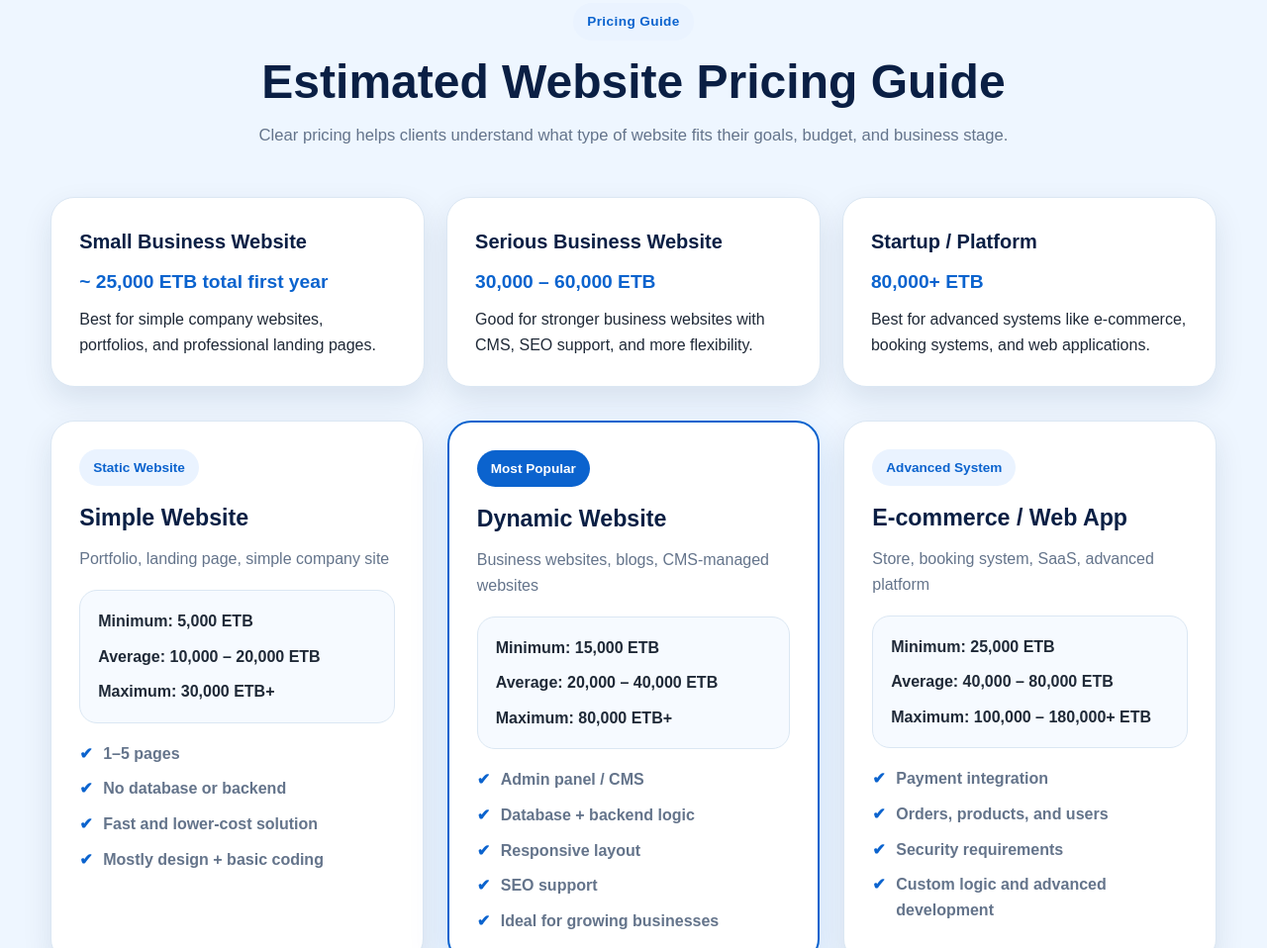
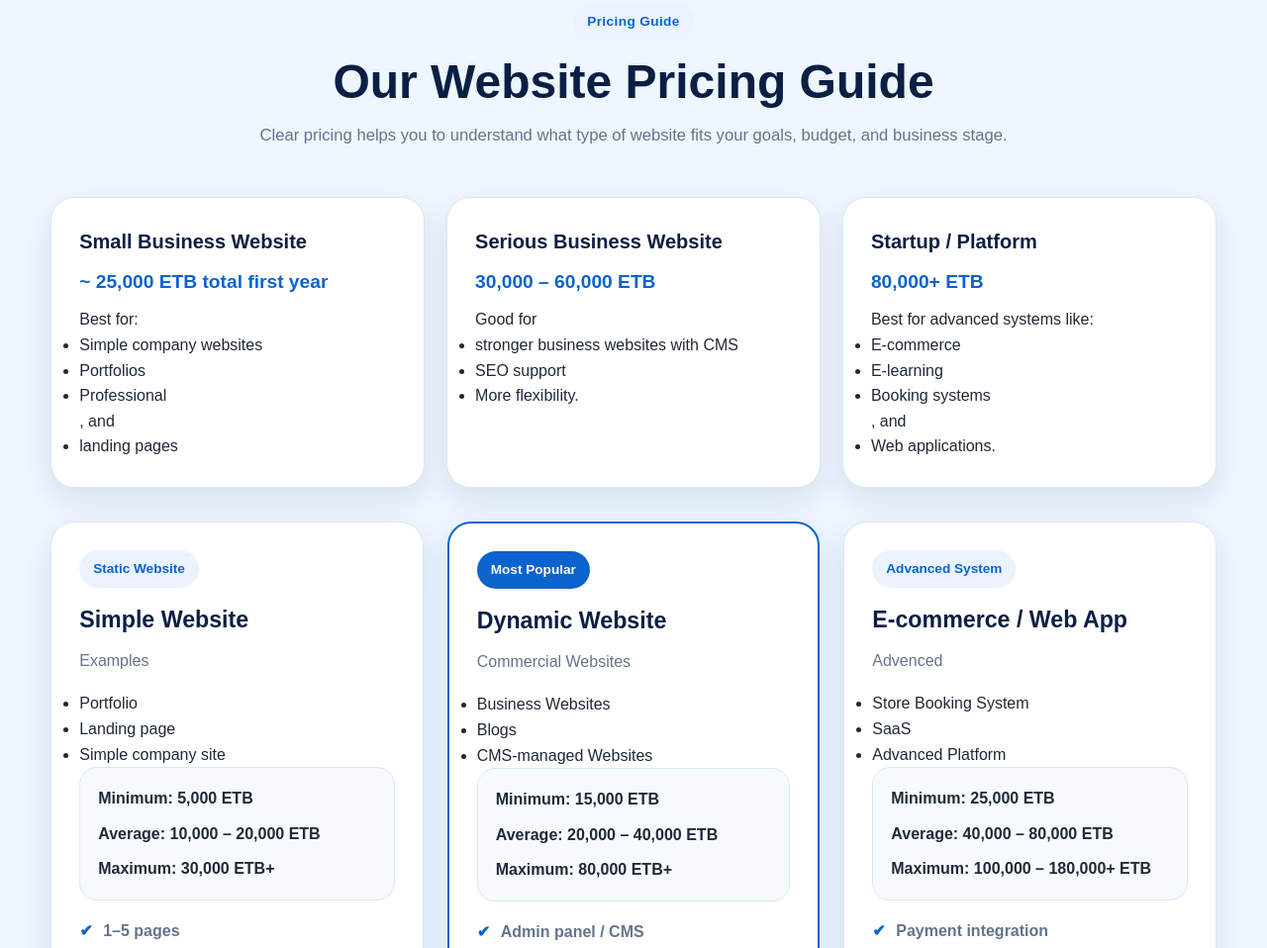
Before and after one commit to MuluTilaCodeCamp/mulutilacodecomp, a plain HTML site: page client/services.html in a window 1280 px wide. Shown: the part 1277-2235 px from the top of the page at 99% size. Drawn offline with Linux system fonts and the light colour scheme.

Commit message:
Update Pricing List item

```diff
--- a/client/services.html
+++ b/client/services.html
@@ -119,10 +119,10 @@
         <div class="container">
           <div class="section-head reveal">
             <span class="eyebrow dark">Pricing Guide</span>
-            <h2>Estimated Website Pricing Guide</h2>
+            <h2>Our Website Pricing Guide</h2>
             <p>
-              Clear pricing helps clients understand what type of website fits
-              their goals, budget, and business stage.
+              Clear pricing helps you to understand what type of website fits
+              your goals, budget, and business stage.
             </p>
           </div>
 
@@ -132,28 +132,38 @@
               <p class="pricing-highlight-range">
                 ~ 25,000 ETB total first year
               </p>
-              <p>
-                Best for simple company websites, portfolios, and professional
-                landing pages.
-              </p>
+              <p>Best for:</p>
+              <ul>
+                <li>Simple company websites</li>
+                <li>Portfolios</li>
+                <li>Professional</li>
+                , and
+                <li>landing pages</li>
+              </ul>
             </div>
 
             <div class="pricing-highlight-card reveal glow-card">
               <h3>Serious Business Website</h3>
               <p class="pricing-highlight-range">30,000 – 60,000 ETB</p>
-              <p>
-                Good for stronger business websites with CMS, SEO support, and
-                more flexibility.
-              </p>
+              <p>Good for</p>
+              <ul>
+                <li>stronger business websites with CMS</li>
+                <li>SEO support</li>
+                <li>More flexibility.</li>
+              </ul>
             </div>
 
             <div class="pricing-highlight-card reveal glow-card">
               <h3>Startup / Platform</h3>
               <p class="pricing-highlight-range">80,000+ ETB</p>
-              <p>
-                Best for advanced systems like e-commerce, booking systems, and
-                web applications.
-              </p>
+              <p>Best for advanced systems like:</p>
+              <ul>
+                <li>E-commerce</li>
+                <li>E-learning</li>
+                <li>Booking systems</li>
+                , and
+                <li>Web applications.</li>
+              </ul>
             </div>
           </div>
 
@@ -162,7 +172,12 @@
               <div class="pricing-card-top">
                 <span class="pricing-badge">Static Website</span>
                 <h3>Simple Website</h3>
-                <p>Portfolio, landing page, simple company site</p>
+                <p>Examples</p>
+                <ul>
+                  <li>Portfolio</li>
+                  <li>Landing page</li>
+                  <li>Simple company site</li>
+                </ul>
               </div>
 
               <div class="price-range-box">
@@ -183,7 +198,12 @@
               <div class="pricing-card-top">
                 <span class="pricing-badge featured-badge">Most Popular</span>
                 <h3>Dynamic Website</h3>
-                <p>Business websites, blogs, CMS-managed websites</p>
+                <p>Commercial Websites</p>
+                <ul>
+                  <li>Business Websites</li>
+                  <li>Blogs</li>
+                  <li>CMS-managed Websites</li>
+                </ul>
               </div>
 
               <div class="price-range-box">
@@ -205,7 +225,12 @@
               <div class="pricing-card-top">
                 <span class="pricing-badge">Advanced System</span>
                 <h3>E-commerce / Web App</h3>
-                <p>Store, booking system, SaaS, advanced platform</p>
+                <p>Advenced</p>
+                <ul>
+                  <li>Store Booking System</li>
+                  <li>SaaS</li>
+                  <li>Advanced Platform</li>
+                </ul>
               </div>
 
               <div class="price-range-box">
@@ -377,8 +402,8 @@
         <div class="footer-brand-block">
           <h3>MuluTilaCodeComp</h3>
           <p>
-            Professional software technology, training, and business solutions for
-            modern brands, learners, and growing companies.
+            Professional software technology, training, and business solutions
+            for modern brands, learners, and growing companies.
           </p>
         </div>
 
@@ -393,7 +418,10 @@
         </div>
 
         <div class="footer-meta">
-          <p>&copy; <span id="currentYear"></span> MuluTilaCodeComp. All rights reserved.</p>
+          <p>
+            &copy; <span id="currentYear"></span> MuluTilaCodeComp. All rights
+            reserved.
+          </p>
           <p class="footer-powered">Powered by <span>MuluTilaCodeComp</span></p>
         </div>
       </div>
```
